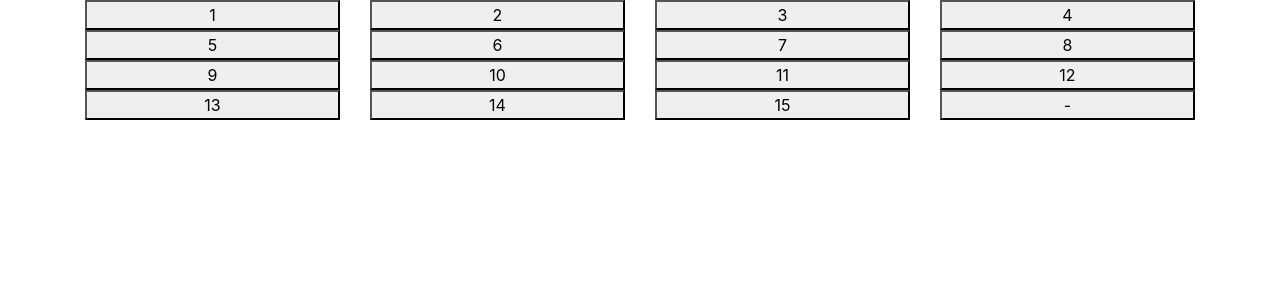
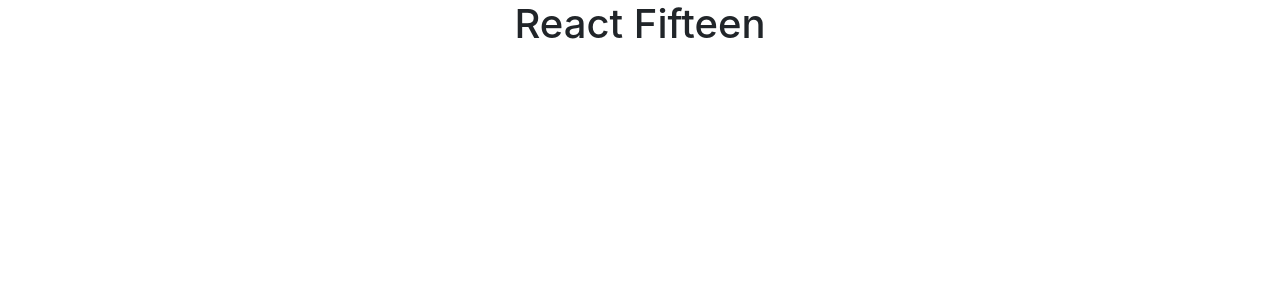
Before and after one commit to CodySelman/react-fifteen, a React (Create React App) app: page / in a window 1280 px wide. Shown: the top 300 px of the page. Built offline with nearby package versions, Linux system fonts and the light colour scheme.

Commit message:
Began making function to map Cells to dom.

```diff
--- a/src/App.js
+++ b/src/App.js
@@ -1,5 +1,6 @@
 import React, { Component } from 'react';
 import './App.css';
+import Cell from './Cell.js';
 
 class App extends Component {
   constructor(){
@@ -15,32 +16,19 @@ class App extends Component {
   gameStart(){
     let newCells = [];
     for(let i=0;i<15;i+=1){
-      newCells.push('hello');
-
+      newCells.push(Cell);
     }
-    console.log(newCells);
+    this.setState({
+      cells: newCells
+    });
   }
   render() {
     return (
       <div>
+        <h1 className='text-center'>React Fifteen</h1>
         <div className='container'>
           <div className='row'>
-          <div className="col-3"><button className='w-100'>1</button></div>
-          <div className="col-3"><button className='w-100'>2</button></div>
-          <div className="col-3"><button className='w-100'>3</button></div>
-          <div className="col-3"><button className='w-100'>4</button></div>
-          <div className="col-3"><button className='w-100'>5</button></div>
-          <div className="col-3"><button className='w-100'>6</button></div>
-          <div className="col-3"><button className='w-100'>7</button></div>
-          <div className="col-3"><button className='w-100'>8</button></div>
-          <div className="col-3"><button className='w-100'>9</button></div>
-          <div className="col-3"><button className='w-100'>10</button></div>
-          <div className="col-3"><button className='w-100'>11</button></div>
-          <div className="col-3"><button className='w-100'>12</button></div>
-          <div className="col-3"><button className='w-100'>13</button></div>
-          <div className="col-3"><button className='w-100'>14</button></div>
-          <div className="col-3"><button className='w-100'>15</button></div>
-          <div className="col-3"><button className='w-100'>-</button></div>
+          {this.state.cells}
           </div>
         </div>
       </div>
--- a/src/Cell.js
+++ b/src/Cell.js
@@ -2,7 +2,9 @@ import React from 'react';
 
 const Cell = props => {
     return(
-        <div className="col-3"><button className='w-100'>1</button></div>
+        <div onClick={()=>console.log('clicked')} className="col-3">
+            <button className='w-100'>1</button>
+        </div>
     );
 };
 
```
